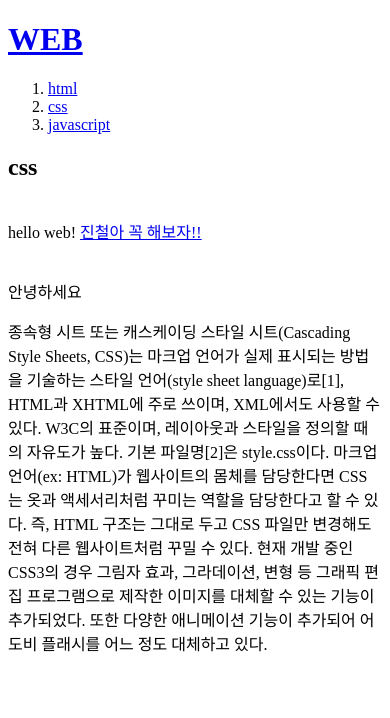
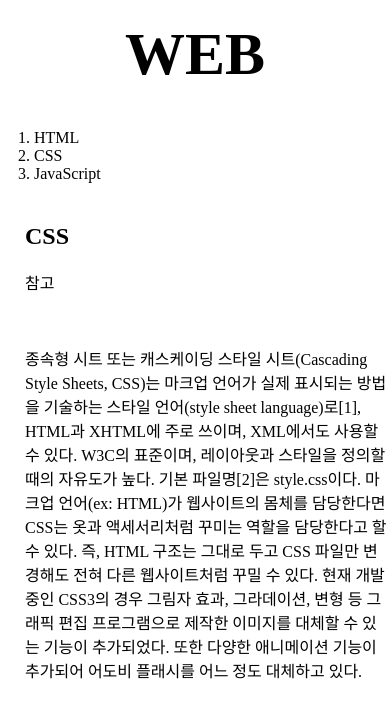
Before and after one commit to JinCheol96/WATO, a plain HTML site: page 2.html in a window 390 px wide. Drawn offline with Linux system fonts and the light colour scheme; a script that the page names is missing.

Commit message:
12-02
CSS의 적용(grid media 중복의 제거의 중요성)

```diff
--- a/2.html
+++ b/2.html
@@ -3,18 +3,73 @@
 <head>
   <title>WEB1 - css</title>
   <meta charset="utf-8">
+  <style>
+    body {
+      margin:0px;
+    }
+    a {
+      color:black;
+      text-decoration: none;
+    }
+    #active {
+      color:red;
+    }
+
+    h1 {
+      font-size:60px;
+      text-align:center;
+      border-bottom:1px solid gray;
+      margin:0px;
+      padding:20px;
+    }
+    ol {
+      border-right:1px solid gray;
+      width:100px;
+      margin:0px;
+      padding:20px;
+    }
+    #grid ol {
+      padding-left: 34px;
+    }
+    #grid {
+      display: grid;
+      grid-template-columns:150px 1fr;
+    }
+    #grid #article {
+      padding-left: 25px;
+    }
+    #youtube {
+      color: blue;
+    }
+
+    @media(max-width:800px){
+      #grid{
+        display:block;
+        }
+
+      ol {
+        border-right:none;
+      }
+
+      h1 {
+        border-bottom:none;
+      }
+    }
+
+  </style>
 </head>
 
 <body>
   <h1><a href="index.html">WEB</a></h1>
+  <div id="grid">
       <ol>
-    <li><a href="1.html">html</a></li>
-    <li><a href="2.html">css</a></li>
-    <li><a href="3.html">javascript</a></li>
+        <li><a href="1.html">HTML</a></li>
+        <li><a href="2.html">CSS</a></li>
+        <li><a href="3.html">JavaScript</a></li>
       </ol>
-  <h2>css</h2>
-  <br>hello web!
-  <a href="https://www.youtube.com/watch?v=V3pkC1hE-as&list=PLuHgQVnccGMDZP7FJ_ZsUrdCGH68ppvPb&index=14" target="_blank" title="생활코딩">진철아 꼭 해보자!!</a><br><br><br>안녕하세요
+    <div id="article">
+      <h2>CSS</h2>
+      <a href="https://www.youtube.com/watch?v=V3pkC1hE-as&list=PLuHgQVnccGMDZP7FJ_ZsUrdCGH68ppvPb&index=14" target="_blank" title="생활코딩">참고</a><br><br><br>
       <p>종속형 시트 또는 캐스케이딩 스타일 시트(Cascading Style Sheets, CSS)는 마크업 언어가 실제 표시되는 방법을 기술하는 스타일 언어(style sheet language)로[1], HTML과 XHTML에 주로 쓰이며, XML에서도 사용할 수 있다. W3C의 표준이며, 레이아웃과 스타일을 정의할 때의 자유도가 높다.
 
     기본 파일명[2]은 style.css이다.
@@ -22,5 +77,32 @@
     마크업 언어(ex: HTML)가 웹사이트의 몸체를 담당한다면 CSS는 옷과 액세서리처럼 꾸미는 역할을 담당한다고 할 수 있다. 즉, HTML 구조는 그대로 두고 CSS 파일만 변경해도 전혀 다른 웹사이트처럼 꾸밀 수 있다.
 
     현재 개발 중인 CSS3의 경우 그림자 효과, 그라데이션, 변형 등 그래픽 편집 프로그램으로 제작한 이미지를 대체할 수 있는 기능이 추가되었다. 또한 다양한 애니메이션 기능이 추가되어 어도비 플래시를 어느 정도 대체하고 있다.</p>
+
+    <p>
+    </div>
+  </div>
+
+  <div id="disqus_thread"></div>
+<script>
+  /**
+  *  RECOMMENDED CONFIGURATION VARIABLES: EDIT AND UNCOMMENT THE SECTION BELOW TO INSERT DYNAMIC VALUES FROM YOUR PLATFORM OR CMS.
+  *  LEARN WHY DEFINING THESE VARIABLES IS IMPORTANT: https://disqus.com/admin/universalcode/#configuration-variables    */
+  /*
+  var disqus_config = function () {
+  this.page.url = PAGE_URL;  // Replace PAGE_URL with your page's canonical URL variable
+  this.page.identifier = PAGE_IDENTIFIER; // Replace PAGE_IDENTIFIER with your page's unique identifier variable
+  };
+  */
+  (function() { // DON'T EDIT BELOW THIS LINE
+  var d = document, s = d.createElement('script');
+  s.src = 'https://wato-1.disqus.com/embed.js';
+  s.setAttribute('data-timestamp', +new Date());
+  (d.head || d.body).appendChild(s);
+  })();
+</script>
+<noscript>Please enable JavaScript to view the <a href="https://disqus.com/?ref_noscript">comments powered by Disqus.</a></noscript>
+
+
+</p>
 </body>
 </html>
--- /dev/null
+++ b/style.css
@@ -0,0 +1,50 @@
+body {
+  margin:0px;
+}
+a {
+  color:black;
+  text-decoration: none;
+}
+#active {
+  color:red;
+}
+
+h1 {
+  font-size:60px;
+  text-align:center;
+  border-bottom:1px solid gray;
+  margin:0px;
+  padding:20px;
+}
+ol {
+  border-right:1px solid gray;
+  width:100px;
+  margin:0px;
+  padding:20px;
+}
+#grid ol {
+  padding-left: 34px;
+}
+#grid {
+  display: grid;
+  grid-template-columns:150px 1fr;
+}
+#grid #article {
+  padding-left: 25px;
+}
+#youtube {
+  color: blue;
+}
+
+@media(max-width:800px){
+  #grid{
+    display:block;
+    }
+
+  ol {
+    border-right:none;
+  }
+
+  h1 {
+    border-bottom:none;
+  }
```
Also changed, not shown: 1.html (+20 -9 lines), 3.html (+49 -7 lines), index.html (+19 -10 lines). Lines whose indentation alone changed are shown as unchanged.
